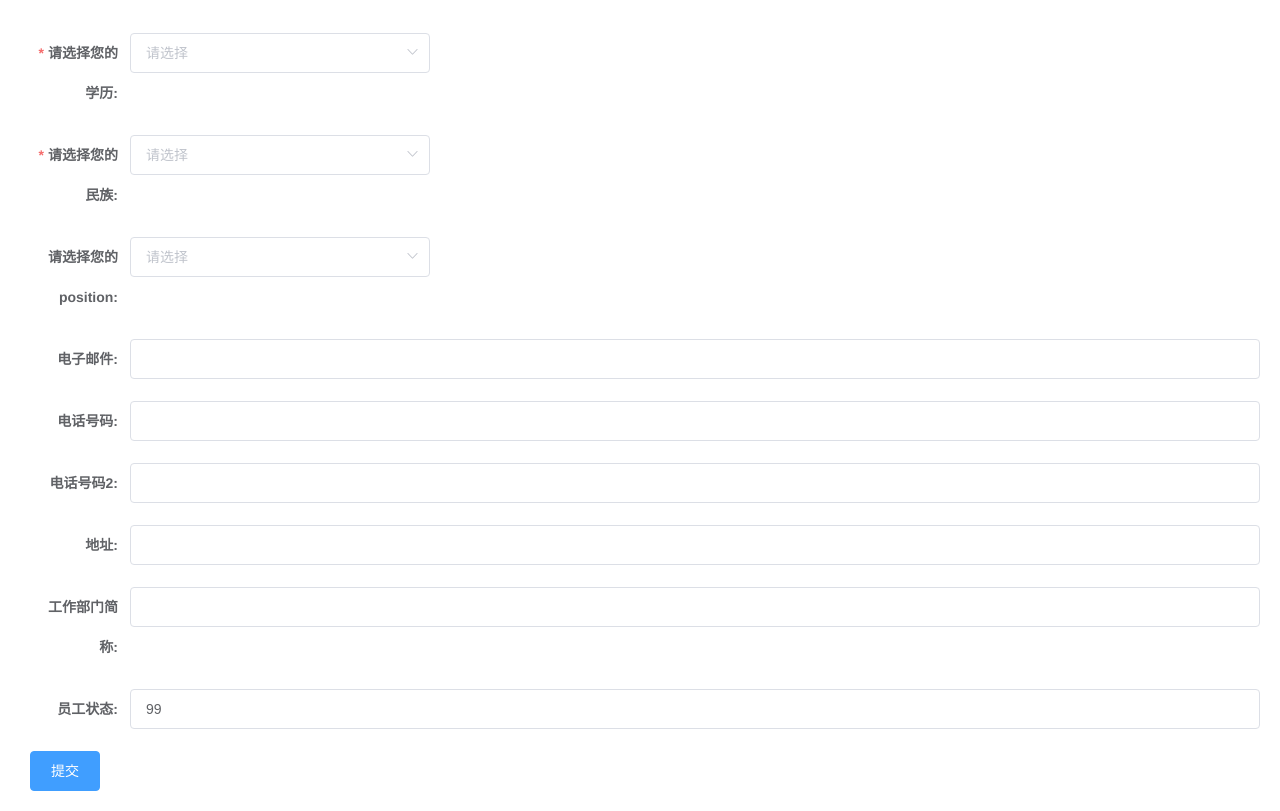
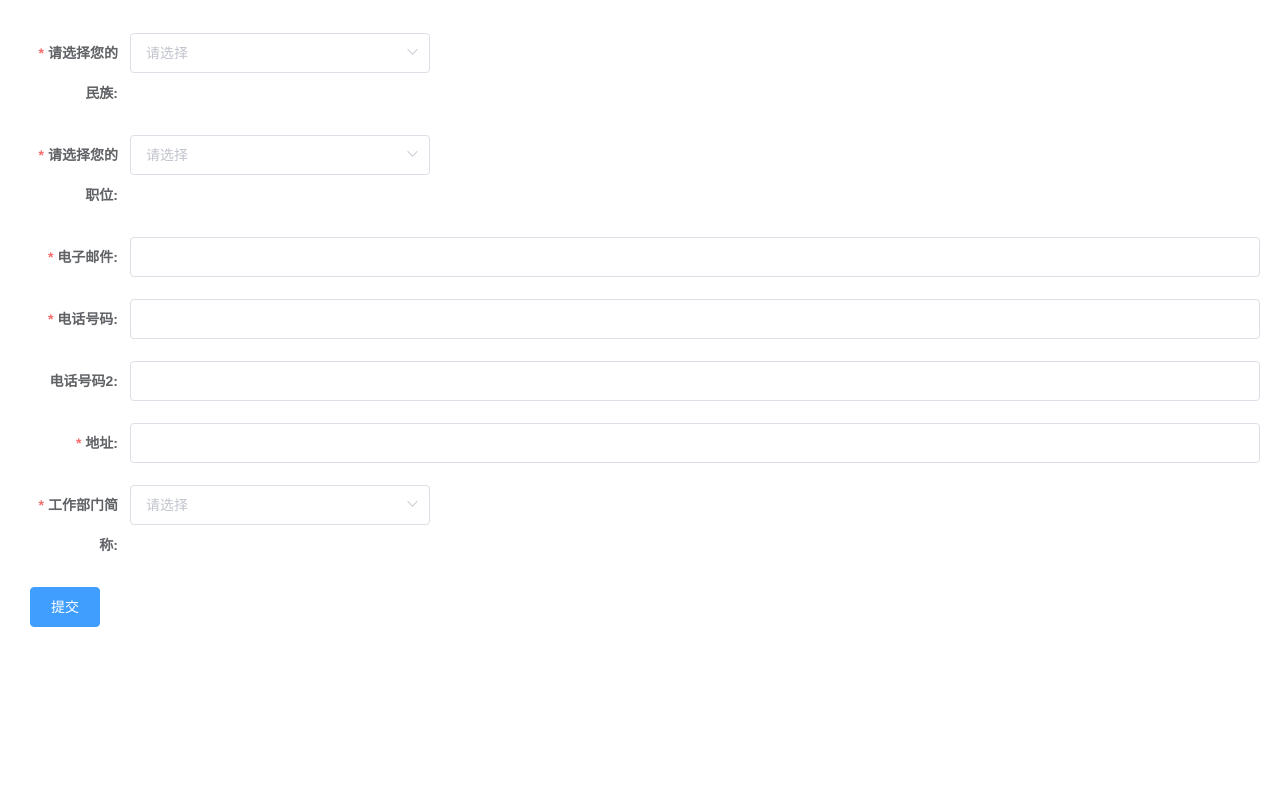
Before and after one commit to LESSSON/vue-admin, a Vue app: page /#/register in a window 1280 px wide. Shown: the part 561-1372 px from the top of the page. After the commit the page ends 1208 px from the top, so only its background shows below. Built offline with nearby package versions, Linux system fonts and the light colour scheme.

Commit message:
register add

```diff
--- a/src/store/modules/project.js
+++ b/src/store/modules/project.js
@@ -38,6 +38,8 @@ const actions = {
     var levelType = info.levelType
     return new Promise((resolve, reject) => {
       getWkdptShortnames(levelType).then(response => {
+        // console.log("store")
+        // console.log(response)
         const data = response.data
         resolve(data)
       }).catch(error => {
--- a/src/views/login/register.vue
+++ b/src/views/login/register.vue
@@ -6,9 +6,9 @@
     <el-main>
       <el-form :inline="false" :model="ruleForm" :rules="rules" ref="ruleForm" label-width="100px" class="demo-ruleForm">
 
-          <el-form-item label="请输入员工编号:" prop="staffId" >
+          <!-- <el-form-item label="请输入员工编号:" prop="staffId" >
             <el-input v-model="ruleForm.staffId" ></el-input>
-          </el-form-item>
+          </el-form-item> -->
           <!-- <el-form-item label="请选择您所在的主体分支:" prop="staffId" >
             <el-select v-model="ruleForm.staffIds" placeholder="请选择" @visible-change="getStaffId($event,staffId)" style="width:300px" filterable>
                 <el-option
@@ -28,8 +28,8 @@
           <el-form-item label="密码:" prop="password" >
             <el-input v-model="ruleForm.password" type="password"></el-input>
           </el-form-item>
-          <el-form-item label="确认密码:" prop="passwordToo" >
-            <el-input v-model="ruleForm.passwordToo" type="password"></el-input>
+          <el-form-item label="确认密码:" prop="repassword" >
+            <el-input v-model="ruleForm.repassword" type="password"></el-input>
           </el-form-item>
           <el-form-item label="身份证:" prop="cardId" >
             <el-input v-model="ruleForm.cardId" ></el-input>
@@ -64,7 +64,7 @@
                 </el-option>
             </el-select>
           </el-form-item>
-          <el-form-item label="请选择您的position:" prop="position" >
+          <el-form-item label="请选择您的职位:" prop="position" >
             <el-select v-model="ruleForm.position" placeholder="请选择" @visible-change="getPositions($event,ruleForm.position)" style="width:300px" filterable>
                 <el-option
                 v-for="item in positions"
@@ -87,11 +87,18 @@
             <el-input v-model="ruleForm.address" ></el-input>
           </el-form-item>
           <el-form-item label="工作部门简称:" prop="shtName" >
-            <el-input v-model="ruleForm.shtName" ></el-input>
+            <el-select v-model="ruleForm.shtName" placeholder="请选择" @visible-change="getWkdptShortnames($event,ruleForm.shtName)" style="width:300px" filterable>
+                <el-option
+                v-for="item in shtNames"
+                :key="item.value"
+                :label="item.label"
+                :value="item.value">
+                </el-option>
+            </el-select>
           </el-form-item>
-          <el-form-item label="员工状态:" prop="status" >
+          <!-- <el-form-item label="员工状态:" prop="status" >
             <el-input v-model="ruleForm.status" ></el-input>
-          </el-form-item>
+          </el-form-item> -->
 
 
       </el-form>
@@ -221,13 +228,65 @@ export default {
       }
     };
 
+    var validatePass2 = (rule, value, callback) => {
+      if (value === "") {
+        callback(new Error("请再次输入密码"));
+      } else if (value !== this.ruleForm.password) {
+        callback(new Error("两次输入密码不一致!"));
+      } else {
+        callback();
+      }
+    };
+
+    var validateMobilePhone1 = (rule, value, callback) => {
+      if (value === "") {
+        callback(new Error("手机号不可为空"));
+      } else {
+        if (value !== "") {
+          var reg = /^1[3456789]\d{9}$/;
+          if (!reg.test(value)) {
+            callback(new Error("请输入有效的手机号码"));
+          }
+        }
+        callback();
+      }
+    };
+    var validateMobilePhone2 = (rule, value, callback) => {
+      if (value === "") {
+        callback();
+      } else {
+        if (value !== "") {
+          var reg = /^1[3456789]\d{9}$/;
+          if (!reg.test(value)) {
+            callback("请输入有效的手机号码");
+          }
+        }
+        callback();
+      }
+    };
+
+    var validateEmail = (rule, value, callback) => {
+      if (value === "") {
+        callback(new Error("请正确填写邮箱"));
+      } else {
+        if (value !== "") {
+          var reg = /^[A-Za-z0-9\u4e00-\u9fa5]+@[a-zA-Z0-9_-]+(\.[a-zA-Z0-9_-]+)+$/;
+          if (!reg.test(value)) {
+            callback(new Error("请输入有效的邮箱"));
+          }
+        }
+        callback();
+      }
+    };
+
     return {
       ruleForm: {
-        staffId: "",
+        // staffId: "",
         name: "",
         userName: "",
         password: "",
-        passwordToo: "",
+        repassword: "",
+        cardId: "",
         academic: "",
         nation: "",
         address: "",
@@ -238,10 +297,12 @@ export default {
         sex: "",
         shtName: "",
         status: 99,
-        level: 0
+        level: 0,
+        email: "",
+        telnumber1: "",
+        telnumber2: ""
       },
-      telnumber1: "",
-      telnumber2: "",
+
       value: 0,
       academics: [
         { value: "01", label: "全日制普通博士学位研究生" },
@@ -317,27 +378,40 @@ export default {
         { value: 56, label: "基诺族" }
       ],
       positions: [],
+      shtNames: [],
       sexs: [
         { value: "男", label: "男" },
         { value: "女", label: "女" }
       ],
       rules: {
-        staffId: [
-          { required: true, message: "请选择所在主体", trigger: "change" }
-        ],
+        // staffId: [
+        //   { required: true, message: "请选择所在主体", trigger: "change" }
+        // ],
         name: [{ required: true, message: "请输入姓名", trigger: "blur" }],
+
         userName: [
           { required: true, message: "请输入用户名", trigger: "blur" },
           { validator: validate, trigger: "blur" }
         ],
-        password: [{ required: true, message: "请输入密码", trigger: "blur" }],
-        passwordToo: [
-          { required: true, message: "请确认密码", trigger: "blur" }
+        password: [
+          { required: true, message: "请输入密码", trigger: "blur" },
+          {
+            pattern: /^(?![a-zA-Z]+$)(?![A-Z0-9]+$)(?![A-Z\W_]+$)(?![a-z0-9]+$)(?![a-z\W_]+$)(?![0-9\W_]+$)[a-zA-Z0-9\W_]{8,30}$/,
+            message:
+              "密码为数字，小写字母，大写字母，特殊符号 至少包含三种，长度为 8 - 30位，密码不能包含 用户名 （判断的时候不区分大小写)"
+          }
+        ],
+        repassword: [
+          { required: true, message: "请确认密码", trigger: "blur" },
+          { validator: validatePass2, trigger: "blur" }
         ],
         academic: [
           { required: true, message: "请选择学历", trigger: "change" }
         ],
         nation: [{ required: true, message: "请选择民族", trigger: "change" }],
+        position: [
+          { required: true, message: "请选择职位", trigger: "change" }
+        ],
         sex: [{ required: true, message: "请选择性别", trigger: "change" }],
         cardId: [
           { required: true, message: "请输入证件号", trigger: "blur" },
@@ -346,7 +420,24 @@ export default {
             message: "请输入正确的证件号"
           },
           { validator: idCardValidity, trigger: "blur" }
-        ]
+        ],
+        email: [
+          { required: true, message: "请输入邮箱", trigger: "blur" },
+          { validator: validateEmail, trigger: "blur" }
+        ],
+        telnumber1: [
+          { required: true, message: "请输入电话号码", trigger: "blur" },
+          { validator: validateMobilePhone1, trigger: "blur" }
+        ],
+        telnumber2: [
+          { required: false, message: "请输入电话号码", trigger: "blur" }
+          // { validator: validateMobilePhone2 }
+        ],
+        address: [{ required: true, message: "请输入地址", trigger: "blur" }],
+        shtName: [
+          { required: true, message: "请输入工作部门", trigger: "blur" }
+        ],
+        status: [{ required: true, message: "请输入员工状态", trigger: "blur" }]
       }
     };
   },
@@ -377,6 +468,7 @@ export default {
     },
 
     getWkdptShortnames(callback, vc) {
+      var levelType = this.ruleForm.level;
       if (callback) {
         var this1 = this;
         this.$store
@@ -388,10 +480,10 @@ export default {
             var result = response;
             console.log("result=");
             console.log(result);
-            this.positions = [];
+            this.shtNames = [];
             for (var item in result) {
               var v = { value: result[item], label: result[item] };
-              this.positions.push(v);
+              this.shtNames.push(v);
             }
           })
           .catch(function(error) {
@@ -421,7 +513,7 @@ export default {
       this.$refs[formName].validate(valid => {
         // console.log("remote_addr is "+this.ruleForm.remote_addr)
         if (valid) {
-          const staffId = this.ruleForm.staffId;
+          // const staffId = this.ruleForm.staffId;
           const name = this.ruleForm.name;
           const userName = this.ruleForm.userName;
           const password = this.ruleForm.password;
@@ -430,7 +522,7 @@ export default {
           this.upLoading = true;
           this.$store
             .dispatch("doRegister", {
-              staffId: staffId,
+              // staffId: staffId,
               name: name,
               userName: userName,
               password: password,
```
